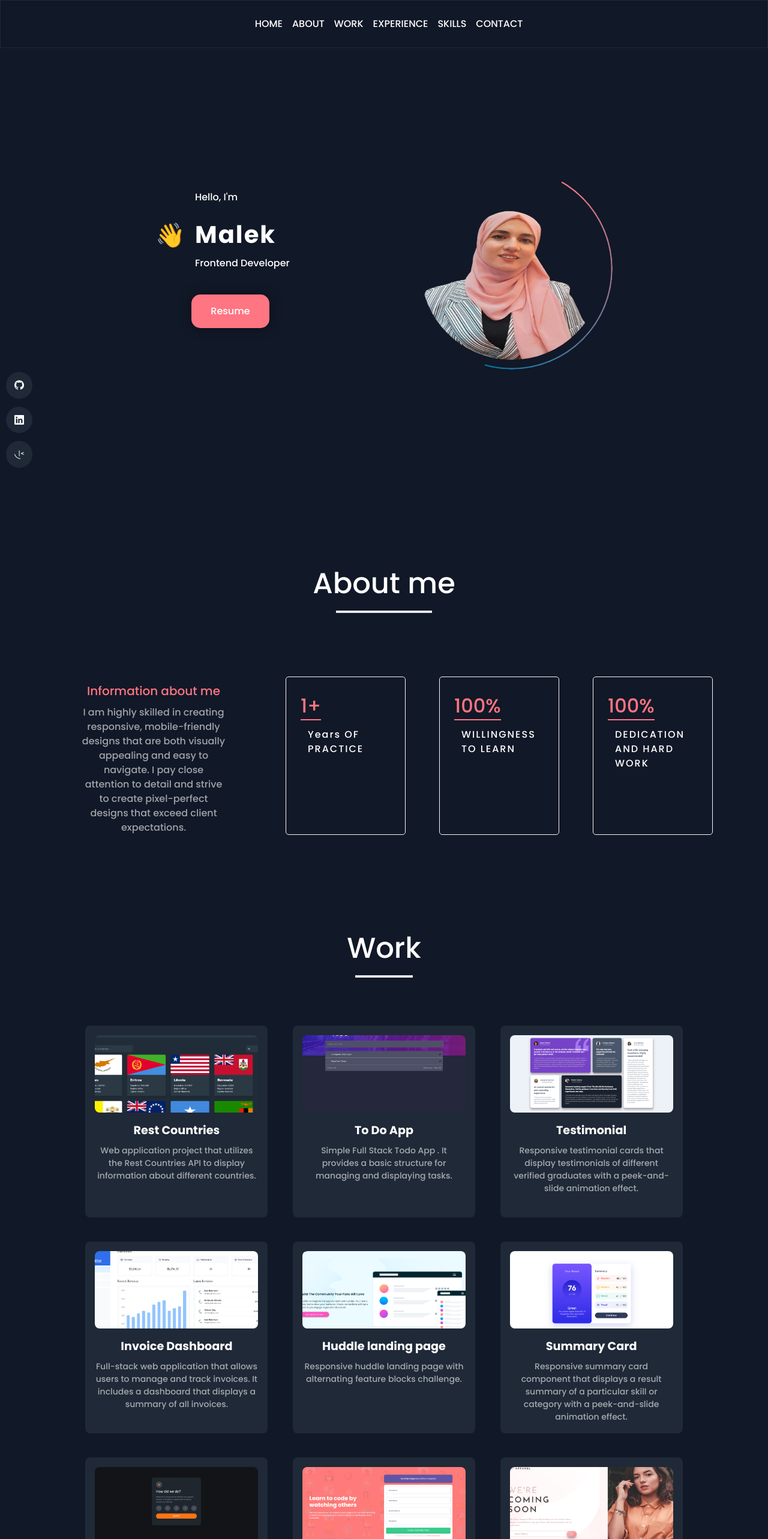
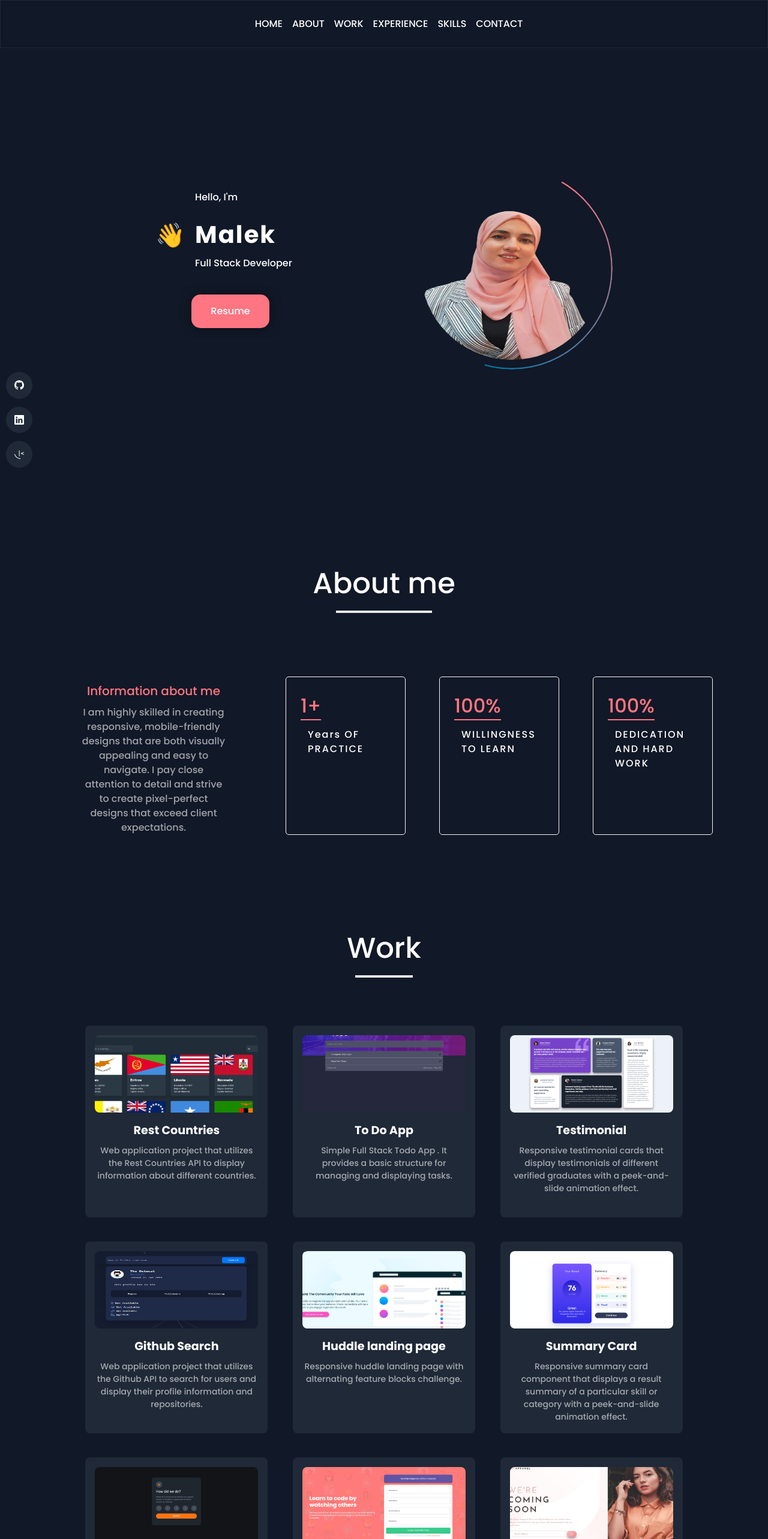
Before and after one commit to malek-bt/Portfolio, a React (Create React App) app: page / in a window 1280 px wide. Shown: the top 2566 px of the page at 60% size. Built offline with nearby package versions, Linux system fonts and the light colour scheme.

Commit message:
update portfolio

```diff
--- a/src/component/header-info.js
+++ b/src/component/header-info.js
@@ -64,7 +64,7 @@ const HeaderInfo = () => {
               <span>e</span>
               <span>k</span>
             </h1>
-            <p className="p-text">Frontend Developer</p>
+            <p className="p-text">Full Stack Developer</p>
           </div>
         </div>
         <button className="btn" ><a href={resume} download>Resume</a></button>
--- a/src/component/work.js
+++ b/src/component/work.js
@@ -12,7 +12,7 @@ import Card from "./card";
 import rest_countries from "../images/rest_countries.png";
 import toDoApp from "../images/to_do_app.png";
 import huddle_landing from "../images/huddle-landing-page.png";
-import dashboard_three from "../images/dashboard-three.png";
+import github_search from "../images/github_search.png";
 const projects = [
   {
     img: rest_countries,
@@ -40,12 +40,12 @@ const projects = [
   },
 
   {
-    img:dashboard_three ,
-    live: "https://nextjs14-dashboard-three-nu.vercel.app/dashboard",
-    github: "https://github.com/malek-bt/Nextjs14-dashboard",
-    title: "Invoice Dashboard",
+    img:github_search ,
+    live: "https://github-search-malek-bt.vercel.app/",
+    github: "https://github.com/malek-bt/github-search",
+    title: "Github Search",
     describe:
-      "Full-stack web application that allows users to manage and track invoices. It includes a dashboard that displays a summary of all invoices.",
+      "Web application project that utilizes the Github API to search for users and display their profile information and repositories.",
   },
   {
     img: huddle_landing,
```
Also changed, not shown: src/images/github_search.png (added), 1 other file (tests, documents, lock files or other folders).
